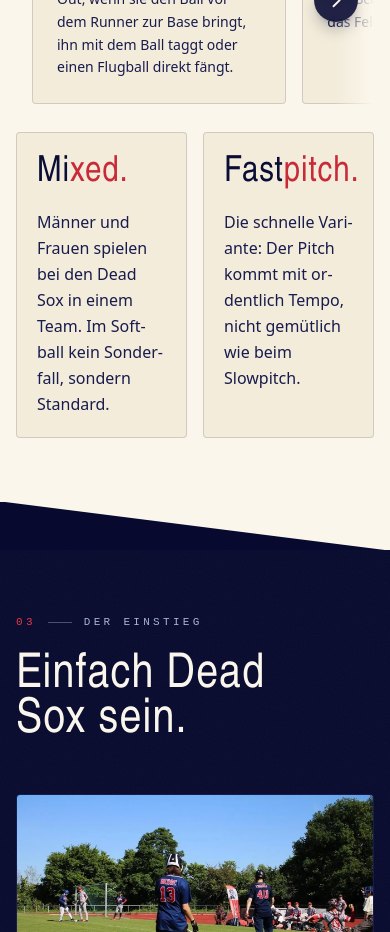
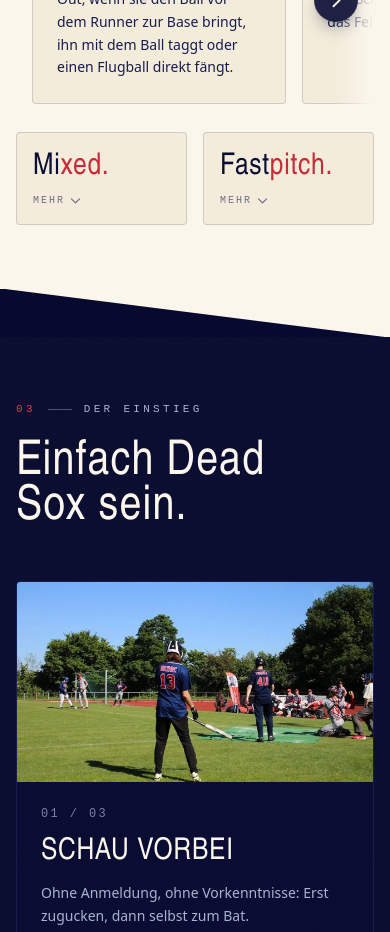
Before and after one commit to Hungfu123/softball-planner, a React (Vite) app in the folder website/: page / in a window 390 px wide. Shown: the part 3960-4892 px from the top of the page. Built offline with nearby package versions, Linux system fonts and the light colour scheme.

Commit message:
💄 Mobile: Mixed/Fastpitch als Kästchen mit gemeinsamem Aufklapp-Panel (statt leer stehendem Zweit-Kästchen)

```diff
--- a/website/src/components/Basics.tsx
+++ b/website/src/components/Basics.tsx
@@ -1,5 +1,6 @@
 import { useState } from 'react'
-import { motion, useReducedMotion } from 'motion/react'
+import { AnimatePresence, motion, useReducedMotion } from 'motion/react'
+import { CaretDown } from '@phosphor-icons/react'
 import { Reveal, SectionTag } from '@/components/Reveal'
 import { EdgeFade } from '@/components/EdgeFade'
 import { SwipeRow } from '@/components/SwipeRow'
@@ -385,8 +386,34 @@ const LEGEND = [
   'LF, CF, RF = Outfield',
 ]
 
+/** Mixed/Fastpitch: gleiche Inhalte für Mobile-Kästchen und Desktop-Karten. */
+const TERMS = [
+  {
+    key: 'mixed' as const,
+    pre: 'Mi',
+    accent: 'xed.',
+    text: 'Männer und Frauen spielen bei den Dead Sox in einem Team. Im Softball kein Sonderfall, sondern Standard.',
+  },
+  {
+    key: 'fastpitch' as const,
+    pre: 'Fast',
+    accent: 'pitch.',
+    text: 'Die schnelle Variante: Der Pitch kommt mit ordentlich Tempo, nicht gemütlich wie beim Slowpitch.',
+  },
+]
+
+function TermTitle({ pre, accent, tone }: { pre: string; accent: string; tone: 'light' | 'dark' }) {
+  return (
+    <>
+      {pre}
+      <span className={tone === 'dark' ? 'text-brand-500' : 'text-brand-600'}>{accent}</span>
+    </>
+  )
+}
+
 export function Basics() {
   const [scene, setScene] = useState<Scene>('feld')
+  const [termOpen, setTermOpen] = useState<'mixed' | 'fastpitch' | null>(null)
   const active = SCENES.find((s) => s.key === scene)!
 
   return (
@@ -514,31 +541,80 @@ export function Basics() {
           </SwipeRow>
         </div>
 
-        <div className="mt-6 grid grid-cols-2 gap-4 md:gap-6">
-          <Reveal>
-            <div className="group relative size-full overflow-hidden rounded-sm border border-navy-900/15 bg-cream-100 p-5 transition-colors duration-200 hover:border-navy-900/30 hover:bg-cream-50 md:p-8">
+        {/* Mobile: Mixed/Fastpitch als kleine Kästchen (Auswahl wie Tabs),
+            Beschreibung klappt als GEMEINSAMES Panel darunter auf — kein
+            zweites, leer stehendes Aufklapp-Kästchen daneben.
+            Ab md die zwei großen Karten mit sichtbarem Text. */}
+        <div className="mt-6 md:hidden">
+          <div className="grid grid-cols-2 gap-4">
+            {TERMS.map((t) => {
+              const isActive = termOpen === t.key
+              return (
+                <button
+                  key={t.key}
+                  type="button"
+                  aria-pressed={isActive}
+                  onClick={() => setTermOpen(isActive ? null : t.key)}
+                  className={`press group relative overflow-hidden rounded-sm border p-4 text-left transition-colors duration-200 ${
+                    isActive
+                      ? 'border-navy-900 bg-navy-900 text-cream-50'
+                      : 'border-navy-900/15 bg-cream-100 text-navy-900 hover:border-navy-900/30'
+                  }`}
+                >
                   <span aria-hidden className="card-accent" />
-              <h3 className="font-display text-4xl tracking-wide text-navy-900 md:text-5xl">
-                Mi<span className="text-brand-600">xed.</span>
+                  <h3 className="font-display text-3xl tracking-wide">
+                    <TermTitle pre={t.pre} accent={t.accent} tone={isActive ? 'dark' : 'light'} />
                   </h3>
-              <p className="mt-4 leading-relaxed text-navy-700 hyphens-auto">
-                Männer und Frauen spielen bei den Dead Sox in einem Team. Im Softball kein
-                Sonderfall, sondern Standard.
+                  <span
+                    className={`mt-2 flex items-center gap-1 font-mono text-[10px] uppercase tracking-[0.2em] ${
+                      isActive ? 'text-cream-50/70' : 'text-navy-700/60'
+                    }`}
+                  >
+                    {isActive ? 'Weniger' : 'Mehr'}
+                    <CaretDown
+                      size={13}
+                      weight="bold"
+                      aria-hidden
+                      className={`transition-transform duration-300 ${isActive ? 'rotate-180' : ''}`}
+                    />
+                  </span>
+                </button>
+              )
+            })}
+          </div>
+          <AnimatePresence initial={false}>
+            {termOpen && (
+              <motion.div
+                key={termOpen}
+                initial={{ opacity: 0, height: 0 }}
+                animate={{ opacity: 1, height: 'auto' }}
+                exit={{ opacity: 0, height: 0 }}
+                transition={{ duration: 0.3, ease: [0.23, 1, 0.32, 1] }}
+                className="overflow-hidden"
+              >
+                <div className="mt-4 rounded-sm border border-navy-900/15 bg-cream-100 p-4">
+                  <p className="leading-relaxed text-navy-700 hyphens-auto">
+                    {TERMS.find((t) => t.key === termOpen)?.text}
                   </p>
                 </div>
-          </Reveal>
-          <Reveal delay={0.12}>
-            <div className="group relative size-full overflow-hidden rounded-sm border border-navy-900/15 bg-cream-100 p-5 transition-colors duration-200 hover:border-navy-900/30 hover:bg-cream-50 md:p-8">
+              </motion.div>
+            )}
+          </AnimatePresence>
+        </div>
+
+        {/* Desktop: große Karten, Text immer sichtbar */}
+        <div className="mt-6 hidden gap-6 md:grid md:grid-cols-2">
+          {TERMS.map((t, i) => (
+            <Reveal key={t.key} delay={i * 0.12}>
+              <div className="group relative size-full overflow-hidden rounded-sm border border-navy-900/15 bg-cream-100 p-8 transition-colors duration-200 hover:border-navy-900/30 hover:bg-cream-50">
                 <span aria-hidden className="card-accent" />
-              <h3 className="font-display text-4xl tracking-wide text-navy-900 md:text-5xl">
-                Fast<span className="text-brand-600">pitch.</span>
+                <h3 className="font-display text-5xl tracking-wide text-navy-900">
+                  <TermTitle pre={t.pre} accent={t.accent} tone="light" />
                 </h3>
-              <p className="mt-4 leading-relaxed text-navy-700 hyphens-auto">
-                Die schnelle Variante: Der Pitch kommt mit ordentlich Tempo, nicht gemütlich wie
-                beim Slowpitch.
-              </p>
+                <p className="mt-4 leading-relaxed text-navy-700 hyphens-auto">{t.text}</p>
               </div>
             </Reveal>
+          ))}
         </div>
       </div>
       <EdgeFade edge="bottom" />
```
Lines whose indentation alone changed are shown as unchanged.
